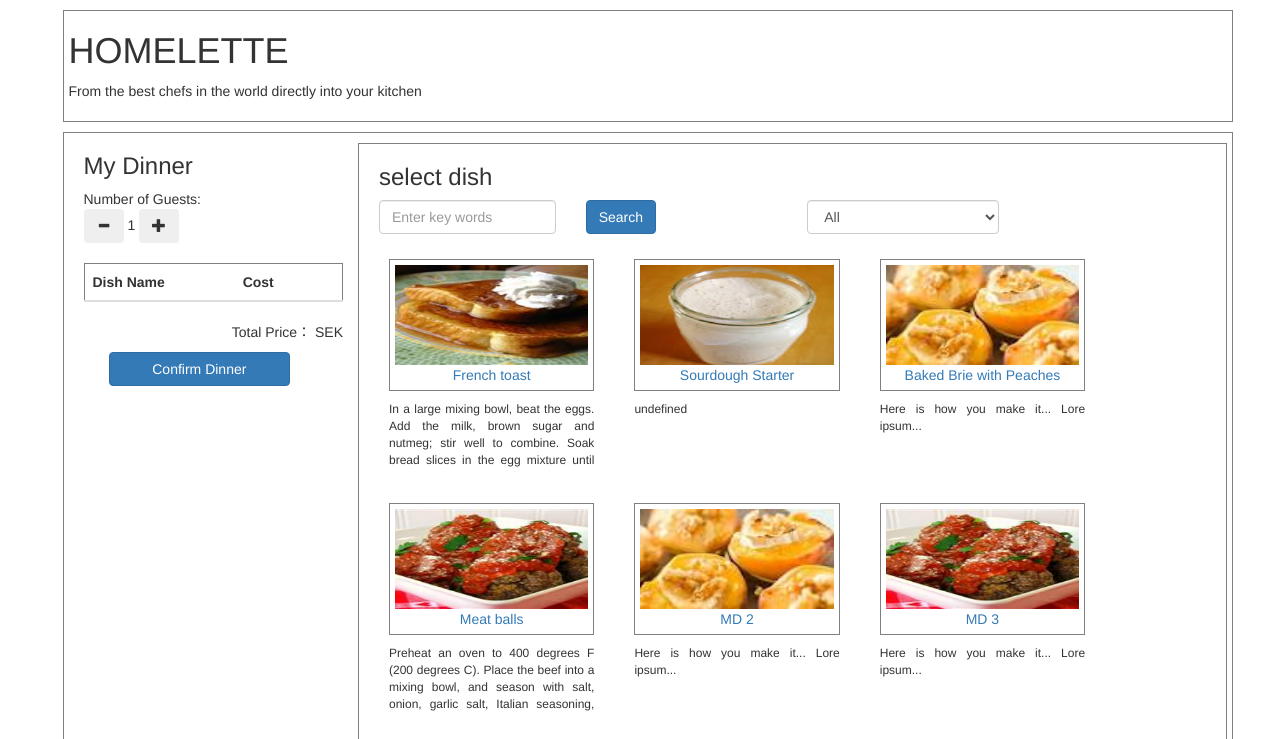
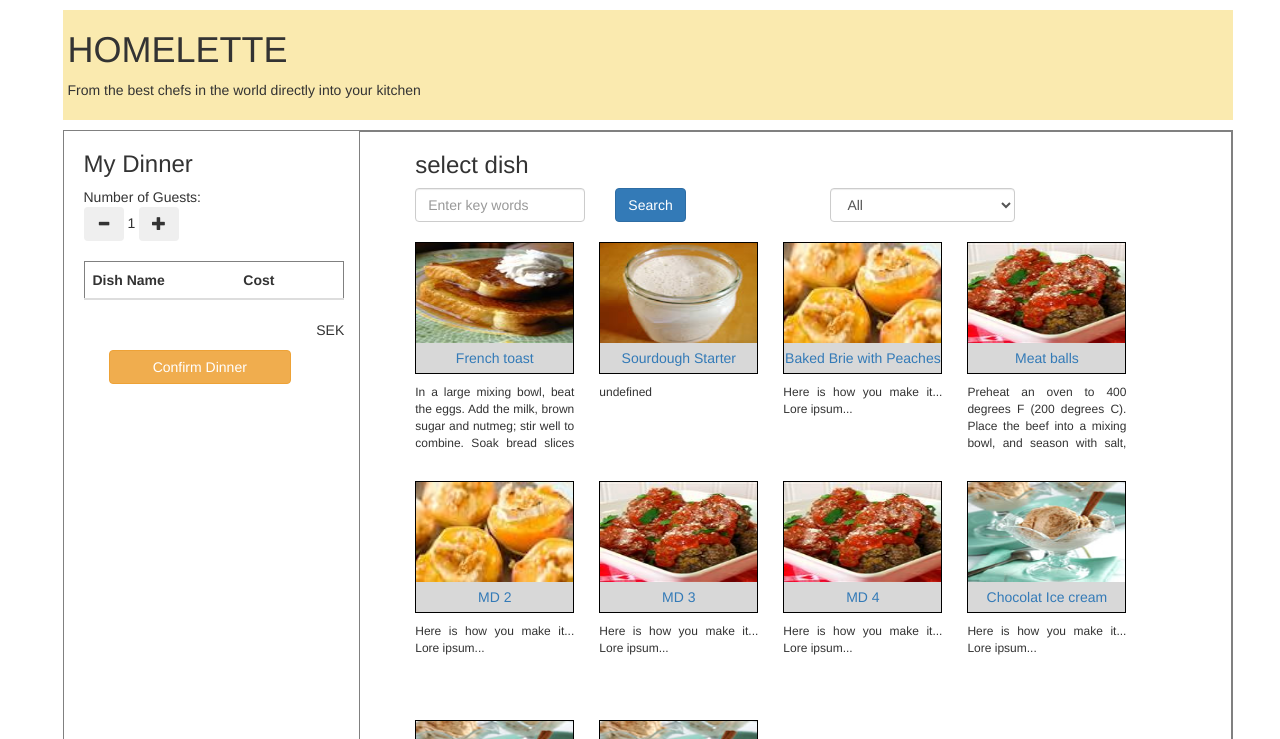
Before and after one commit to CTCbaxia/DH2321-Lab3, a plain HTML site: page index.html in a window 1280 px wide. Both pictures are taken after a click on the button "Create new dinner". Shown: the top 739 px of the page. Drawn offline with nearby package versions, Linux system fonts and the light colour scheme.

Commit message:
RedesignLayout
Redesign the dish list layout

```diff
--- a/css/style.css
+++ b/css/style.css
@@ -9,7 +9,7 @@
         padding-right: 5px;
         padding-top: 0px;
         padding-bottom: 10px;
-        border: 0.5px solid gray;
+
 
     }
     .createbox{
@@ -44,12 +44,12 @@
 
     /*menuPage CSS*/
     .box{
-    	margin-top: 10px;
-    	margin-bottom: 10px;
+    	margin-top: 0px;
+    	margin-bottom: 0px;
     	padding-left: 5px;
-    	padding-right: 5px;
+    	padding-right: 0px;
     	padding-top: 0px;
-        padding-bottom: 10px;
+        padding-bottom: 0px;
         border: 0.5px solid gray;
     }/*dishDetail repeat, overviewPage repeat, printPage*/
 
@@ -64,20 +64,21 @@
     .dishcontainer{
     	margin-top: 10px;
     	margin-bottom: 10px;
-        margin-left: 10px;
+        margin-left: 0px;
     	padding: 0px 0px 0px 0px;
       /*  border: 0.5px solid gray;  */
     }/*, overviewPage repeat*/
     .dishbox{
-    	margin: 10px 20px 10px 10px;
+    	margin: 5px 5px 10px 10px;
     	padding: 0px 0px 10px 0px;
-    	/*border: 0.5px solid gray; */
+        width: 20%;
+        height: 10%;
     }/*dishDetail repeat, overviewPage repeat*/
 
     .dish{
     	margin: 5px;
-    	padding: 5px;
-    	border: 0.5px solid gray;
+    	padding: 0px;
+    	border: 1px solid black;
     }/*, overviewPage repeat, printPage*/
     .dish img{
     	width: 100%;
@@ -85,6 +86,9 @@
     }/*, printPage*/
     .dishname{
   		text-align: center;
+  		background-color: #D8D8D8;
+        padding-top: 5px;
+        padding-bottom: 5px;
 
     }/*, overviewPage repeat*/
 
@@ -224,3 +228,7 @@
         padding-bottom: 10px;
         text-align: right;
     }
+    #ListDishesView{
+        padding-left: 40px;
+        padding-right: 0px;
+    }
--- a/index.html
+++ b/index.html
@@ -16,16 +16,13 @@
 
   <body>
 
-
 <!--startPage-->
 	<div class="container" id="startPage">
-
  	<style type="text/css">
 	    body{
 	        background-image:url(images/Thanksgiving-Dinner.jpg);
 	        background-size: 100%, 100%;
 	        margin-left: 15px;
-
 	    }
 
 	 </style>
@@ -41,7 +38,7 @@
 				lorem ipsum dolor sit amet,
 			</div>
 			<div class="startbutton">start quickly</div>
-			<button type="button" class="btnStart"><a href="#menuPage">Create new dinner</a></button>
+			<button type="button" class="btnStart btn-warning"><a href="#menuPage">Create new dinner</a></button>
 
 		</div>
 
@@ -51,7 +48,7 @@
 
 <!--menuPage-->
 	<div class="container" id="menuPage">
-		<div class="row box">
+		<div class="row title">
 			<h1>HOMELETTE</h1>
 			<p id="demo">From the best chefs in the world directly into your kitchen</p>
 		</div>
@@ -82,9 +79,6 @@
                    		<tbody id = "tableBody"></tbody>
                    	</table>
 <!--                     	<td colspan="2"><button type="button" class="removeDish">delete</button></td> -->
-
-
-
 	                    <script type="text/javascript">
 						removeDishFunction = function(){
 						var id = $(this).attr("id");
@@ -92,14 +86,10 @@
 						}
 	                    </script>
 
-					    <div class="MenuTotalPrice">Total Price： <span id="totalPrice"></span> SEK</div>
-
+				    <div class="MenuTotalPrice">SEK <span id="totalPrice"></span></div>
                   </div>
 
-					<tr>
-						<td colspan="2"><button type="button" class="btn btn-primary" style="width:70%;" id="confirmDinner">Confirm Dinner</button></td>
-					</tr>
-				</table>
+				<button type="button" class="btn btn-warning" style="width:70%;" id="confirmDinner">Confirm Dinner</button>
 			</div>
 
 <!--Dish Display-->
@@ -143,7 +133,7 @@
 						<div class="dishtitle" id="dishName"></div>
 						<div class="dishimg" id ="dishImg"></div>
 						<div class="dishdescription" id="dishInfo"></div>
-						<div><button type="button" id="backToMenu" style="width:200px;margin: 5px; ">Back to Select Dish</button></div>
+						<div><button type="button" id="backToMenu" class="btn btn-warning" style="width:163px;margin: 5px; "><span class="glyphicon glyphicon-chevron-left"></span>Back to Select Dish</button></div>
 				 	</div>
 
 				 	<div class="col-md-5 ingredients">
@@ -155,7 +145,7 @@
 							<tbody id = "dishIngre"></tbody>
 							<tbody id = "dishPrice"></tbody>
 						</table>
-                        <div><button type="button" style="width:200px;margin: 5px;" class="confirm">Confirm Dish</div>
+                        <div><button type="button" style="width:115px;margin-left: 100px; margin-top:5px" class="confirm btn btn-warning">Confirm Dish</div>
                         <!-- 第一步 设置一个id,当点击菜以后，将选择的菜的id赋值给这个event，用jquery赋值
                              点击以后 这个值传送到后台，然后trigue 加入menu这个函数
                         -->
```
Lines whose indentation alone changed are shown as unchanged.
